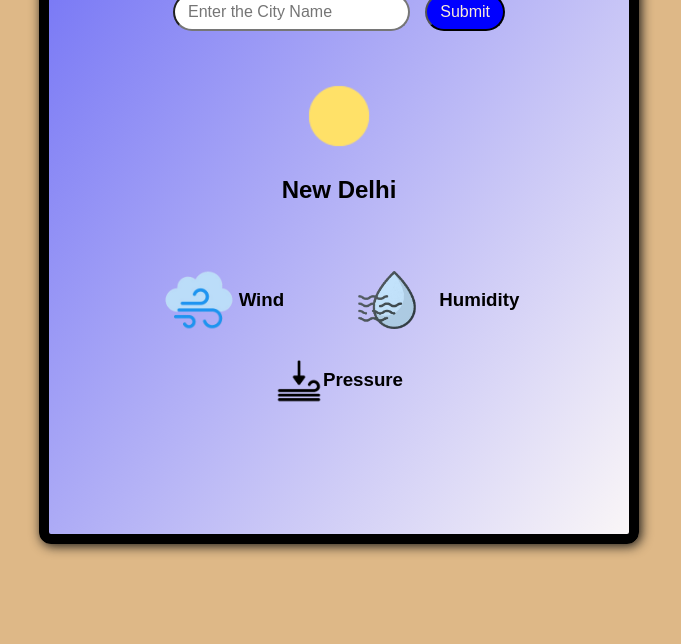
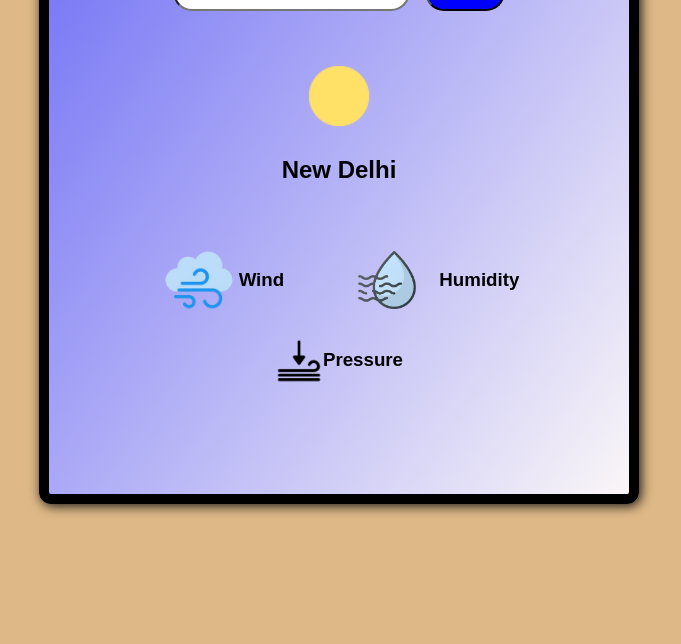
Before and after one commit to raushan91628/Weather.github.io, a plain HTML site: page index.html in a window 1280 px wide. Shown: the part 292-936 px from the top of the page, without its empty margins (301-982 px from the left). After the commit the page ends 896 px from the top, so only its background shows below. Drawn offline with Linux system fonts and the light colour scheme.

Commit message:
Update style.css

```diff
--- a/style.css
+++ b/style.css
@@ -1,5 +1,4 @@
-
-        *{
+ *{
     margin: 0;
     padding: 0;
     box-sizing: border-box;
@@ -7,6 +6,10 @@
 }
 body{
     background-color: burlywood;
+}
+#input1
+{
+    text-align: center;
 }
 #kks
 {
@@ -16,6 +19,7 @@ body{
 {
     color: antiquewhite;
     background-color: blue;
+
 }
 #btn:hover{
     cursor: pointer;
@@ -25,7 +29,7 @@ body{
     width: 90%;
     margin: 100px auto ;
     max-height: 900px;
-    padding: 130px 80px;
+    padding: 110px 80px;
     border: 10px solid black;
     border-radius: 12px;
     text-align: center;
```
